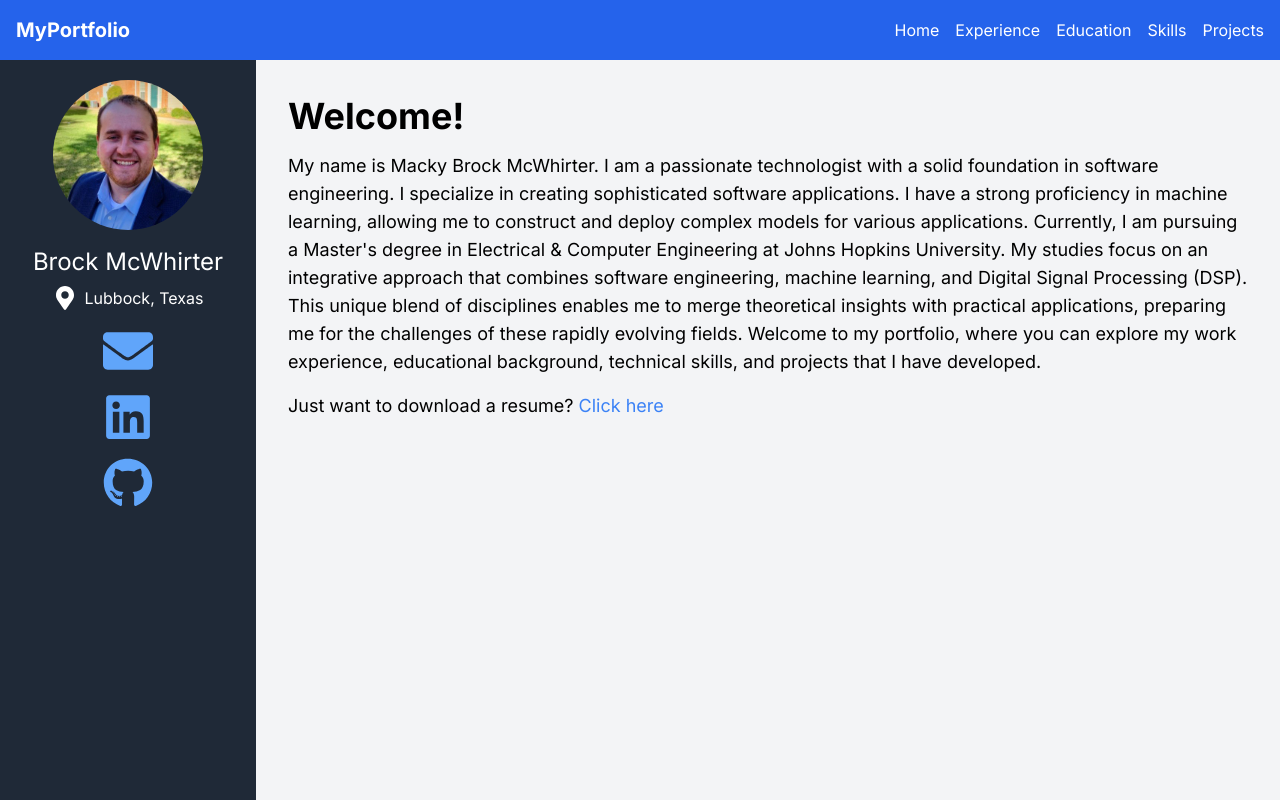
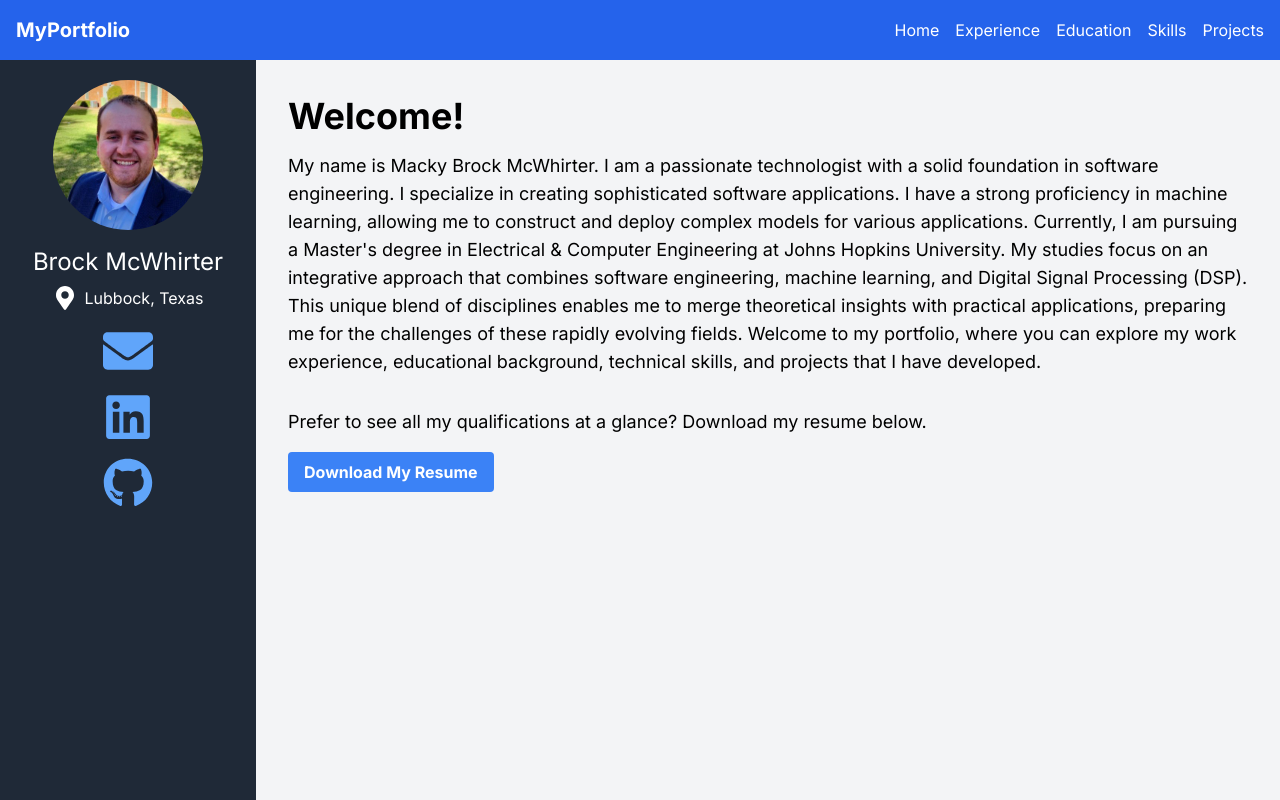
Before and after one commit to brockmcwhirter/portfolio, a Next.js app: page / in a window 1280 px wide. Shown: the top 800 px of the page. Built offline with nearby package versions, Linux system fonts and the light colour scheme.

Commit message:
home section final

```diff
--- a/app/page.tsx
+++ b/app/page.tsx
@@ -14,9 +14,14 @@ const Home: React.FC = () => {
           <p className="mt-4 text-lg">
             My name is Macky Brock McWhirter. I am a passionate technologist with a solid foundation in software engineering. I specialize in creating sophisticated software applications. I have a strong proficiency in machine learning, allowing me to construct and deploy complex models for various applications. Currently, I am pursuing a Master's degree in Electrical & Computer Engineering at Johns Hopkins University. My studies focus on an integrative approach that combines software engineering, machine learning, and Digital Signal Processing (DSP). This unique blend of disciplines enables me to merge theoretical insights with practical applications, preparing me for the challenges of these rapidly evolving fields. Welcome to my portfolio, where you can explore my work experience, educational background, technical skills, and projects that I have developed.
           </p>
-          <p className="mt-4 text-lg">
-            Just want to download a resume? <a href="/MackyMcWhirterResume.pdf" download className="text-blue-500 hover:underline">Click here</a>
-          </p>
+          <div className="mt-8">
+            <p className="text-lg">
+              Prefer to see all my qualifications at a glance? Download my resume below.
+            </p>
+            <a href="MackyMcWhirterResume.pdf" download className="inline-block bg-blue-500 text-white font-bold py-2 px-4 rounded hover:bg-blue-700 transition duration-300 mt-4">
+              Download My Resume
+            </a>
+          </div>
         </section>
         <section id="experience" className="min-h-screen bg-gray-200 p-8 pt-24">
           <h1 className="text-4xl font-bold">Experience</h1>
```
